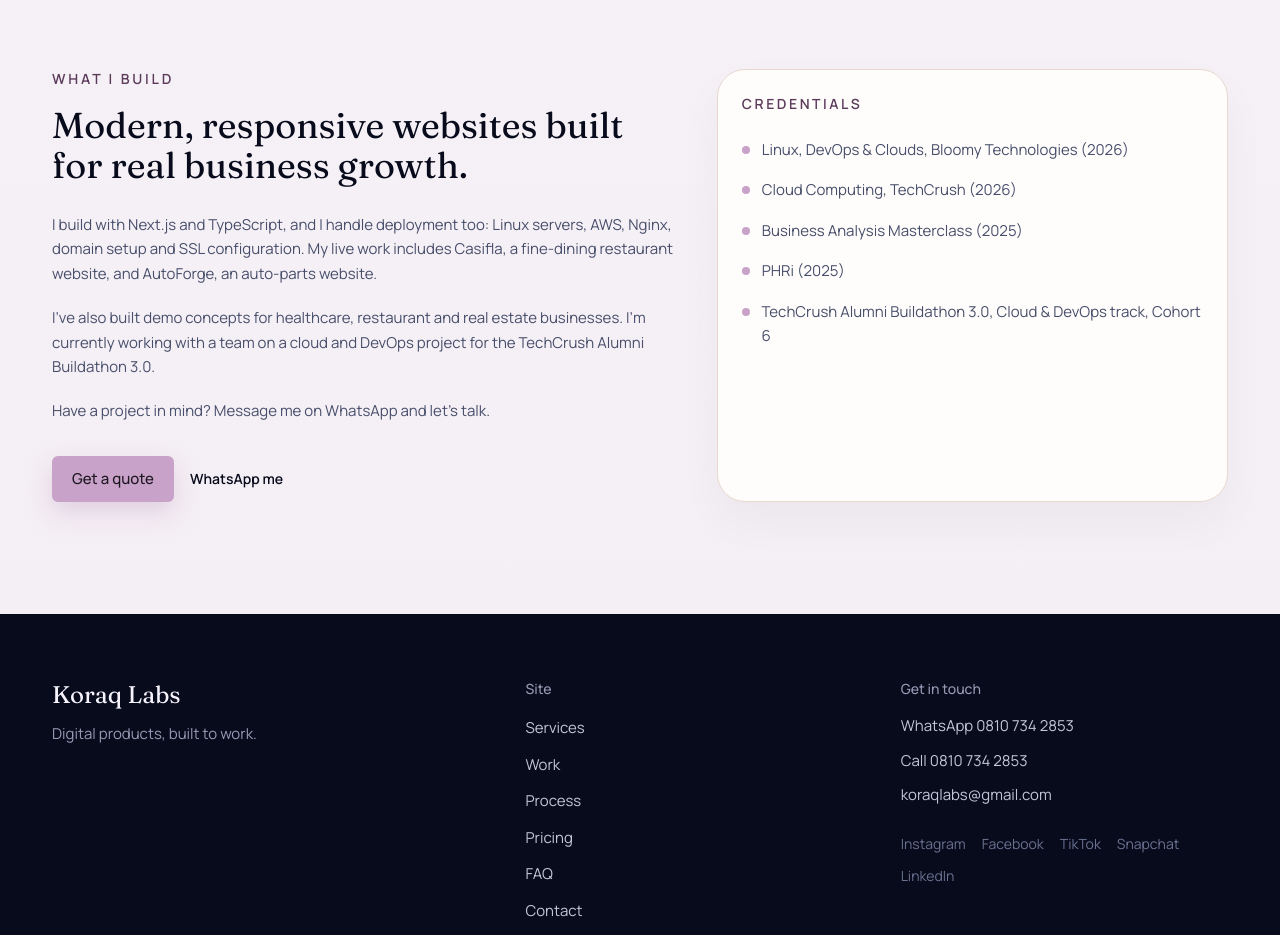
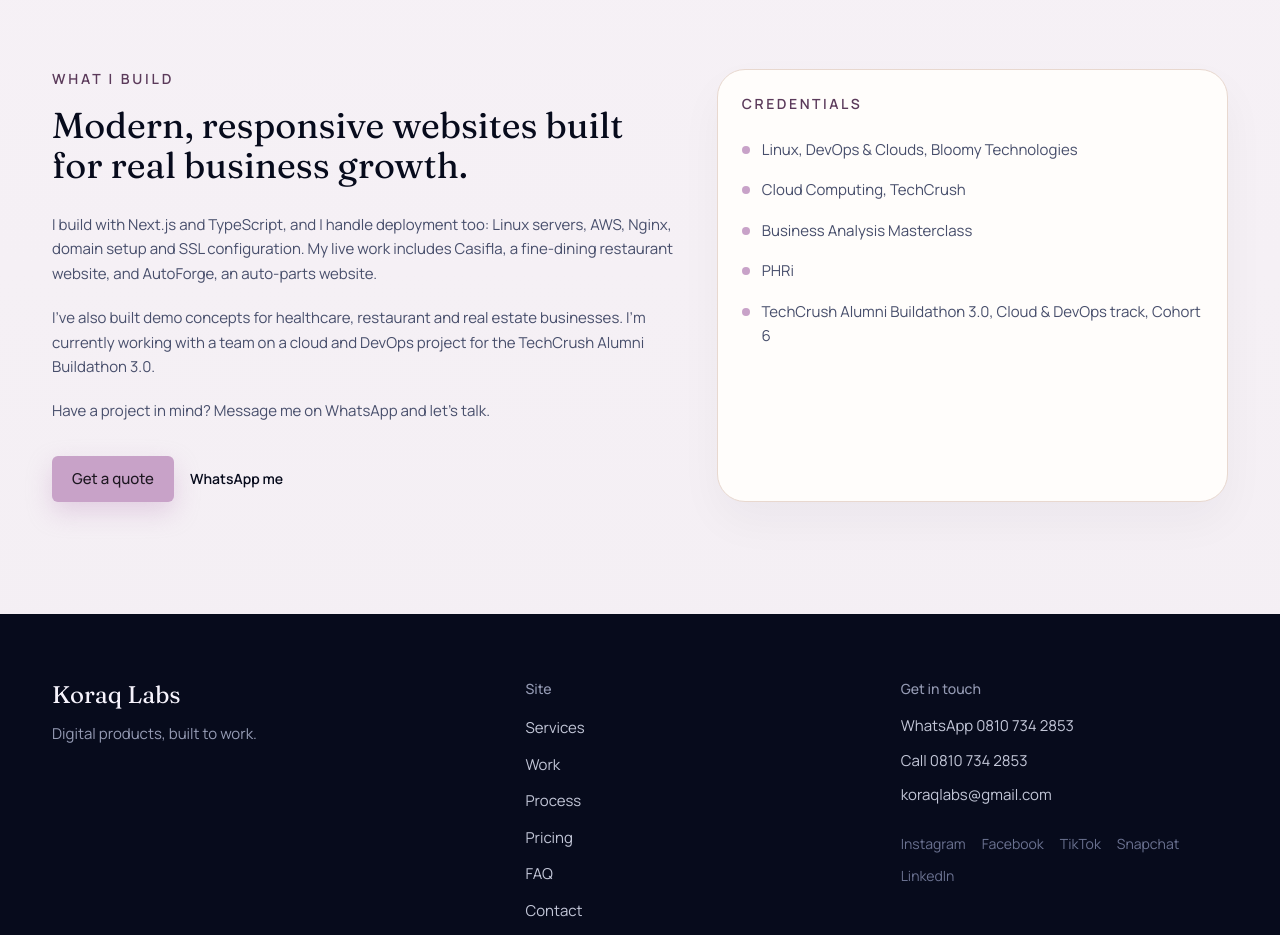
Before and after one commit to chuwang-dev/KoraqLabs, a Next.js app: page /about in a window 1280 px wide. Shown: the part 1440-2375 px from the top of the page. Built offline with nearby package versions, Linux system fonts and the light colour scheme; no server answers; the database is empty.

Commit message:
Remove credential dates

```diff
--- a/app/about/page.tsx
+++ b/app/about/page.tsx
@@ -3,10 +3,10 @@
 import { CtaButton } from "@/components/cta-button";
 
 const credentials = [
-  "Linux, DevOps & Clouds, Bloomy Technologies (2026)",
-  "Cloud Computing, TechCrush (2026)",
-  "Business Analysis Masterclass (2025)",
-  "PHRi (2025)",
+  "Linux, DevOps & Clouds, Bloomy Technologies",
+  "Cloud Computing, TechCrush",
+  "Business Analysis Masterclass",
+  "PHRi",
   "TechCrush Alumni Buildathon 3.0, Cloud & DevOps track, Cohort 6",
 ];
 
```
